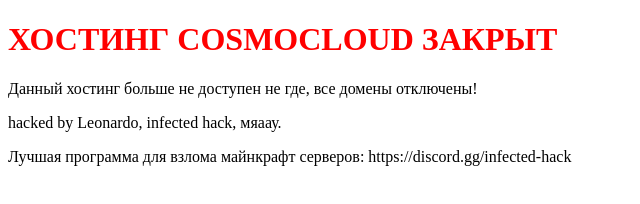
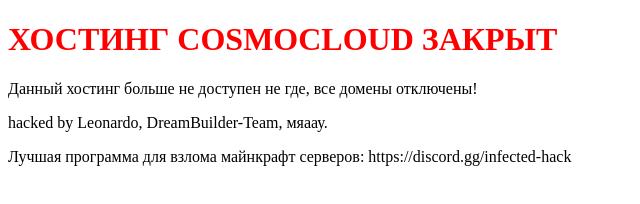
Before and after one commit to cats-su/cosmo, a plain HTML site: page index.html in a window 1280 px wide. Shown: the full height of the page, 0-640 px from the left. Drawn offline with Linux system fonts and the light colour scheme.

Commit message:
Update index.html

```diff
--- a/index.html
+++ b/index.html
@@ -25,7 +25,7 @@
 <body>
   <h1>ХОСТИНГ COSMOCLOUD ЗАКРЫТ</h1>
   <p>Данный хостинг больше не доступен не где, все домены отключены!</p>
-  <p>hacked by Leonardo, infected hack, мяаау.
+  <p>hacked by Leonardo, DreamBuilder-Team, мяаау.
   <p>Лучшая программа для взлома майнкрафт серверов: https://discord.gg/infected-hack</p>
 </body>
 
```
